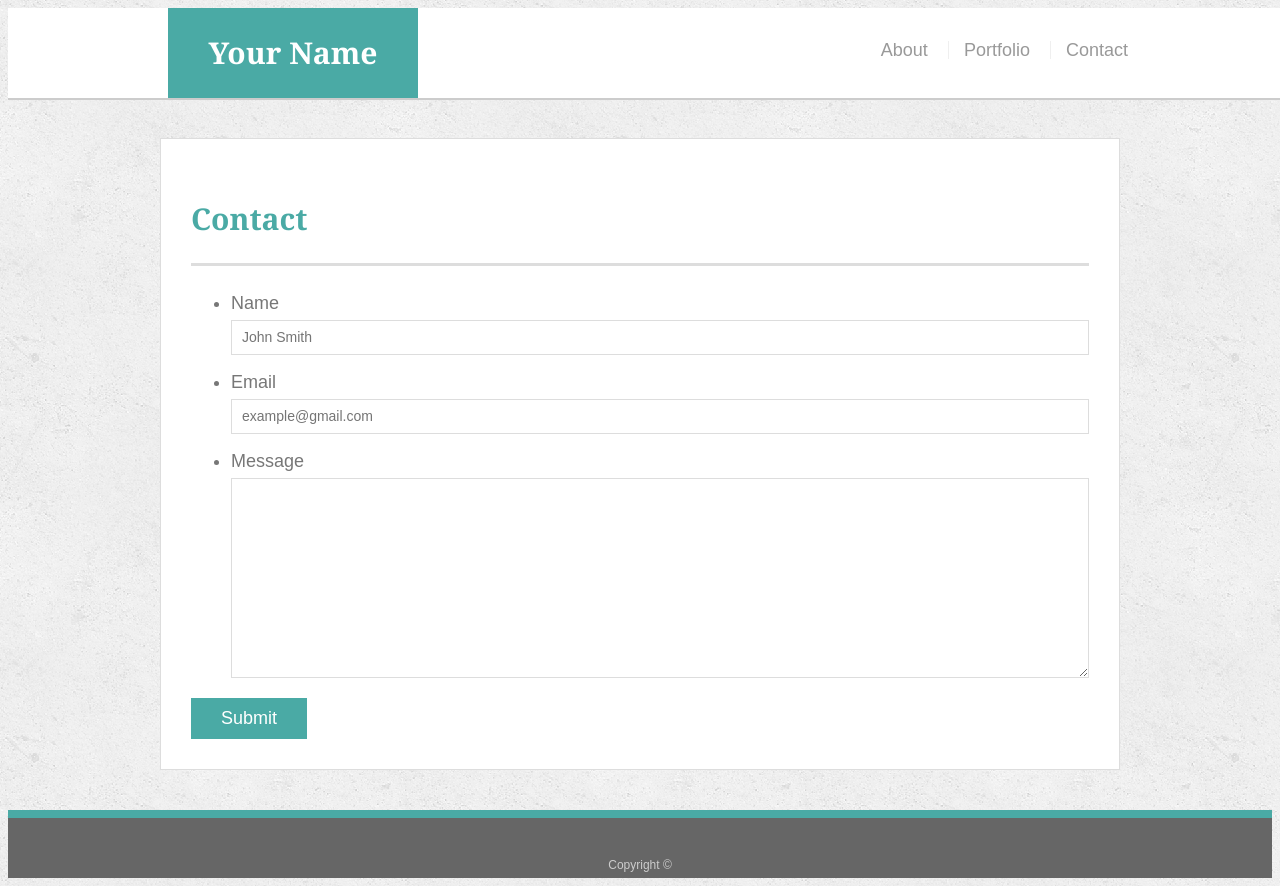
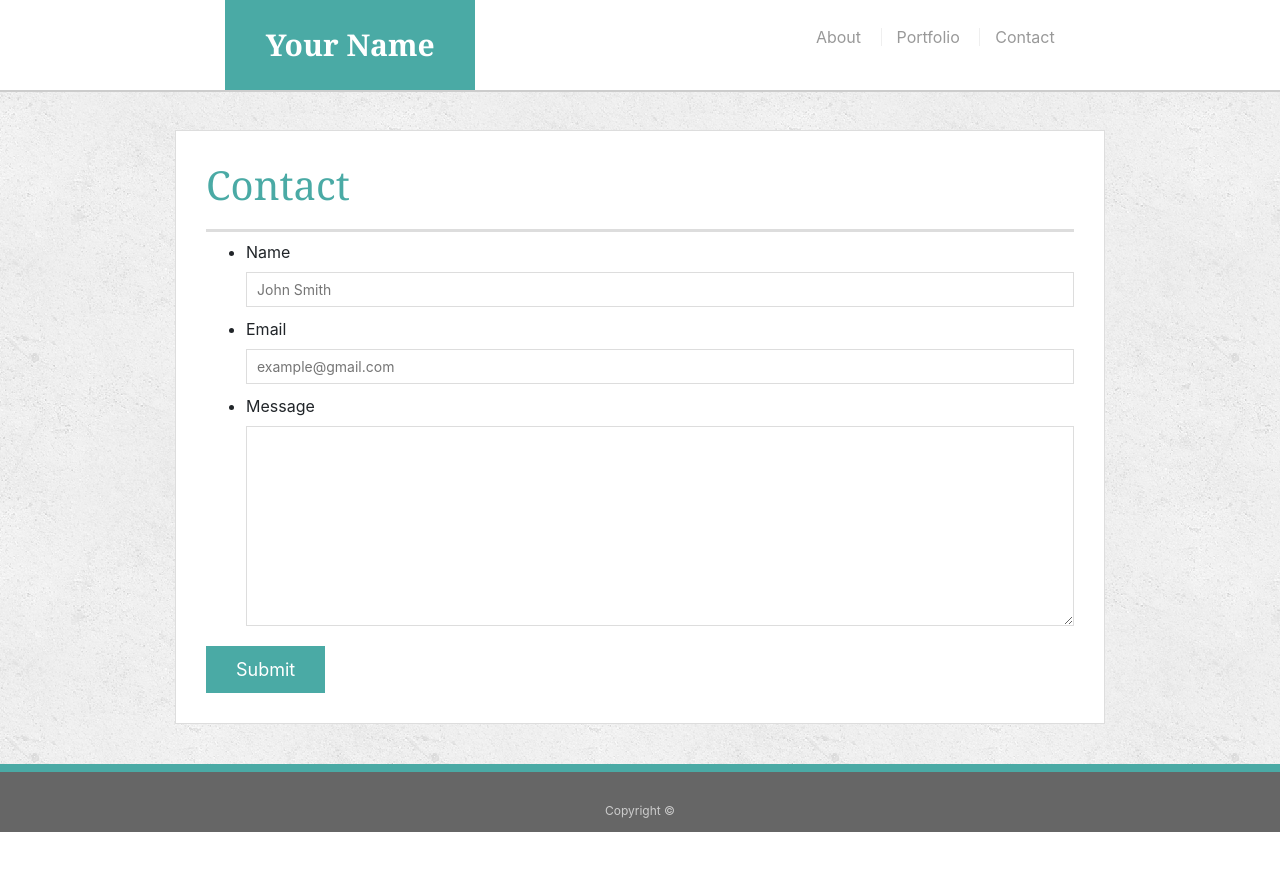
Before and after one commit to ajbarbati/Bootstrap_Portfolio, a plain HTML site: page contact.html in a window 1280 px wide. After the commit the page ends 832 px from the top, so only its background shows below. Drawn offline with nearby package versions, Linux system fonts and the light colour scheme; files whose address does not match are found by name.

Commit message:
added bootstrap file and updated header with bs

```diff
--- a/contact.html
+++ b/contact.html
@@ -5,18 +5,26 @@
   <meta charset="UTF-8">
   <title>Contact | Your Name</title>
   <link rel="stylesheet" type="text/css" href="css/style.css">
+  <link rel="stylesheet" href="https://stackpath.bootstrapcdn.com/bootstrap/4.3.1/css/bootstrap.min.css" integrity="sha384-ggOyR0iXCbMQv3Xipma34MD+dH/1fQ784/j6cY/iJTQUOhcWr7x9JvoRxT2MZw1T" crossorigin="anonymous">
+
 </head>
 
 <body>
 
     <header id="masthead">
         <div class="container">
+          <div class="row">
+            <div class="col-xs-12 mx-auto px-auto offset-xl-3">
               <a href="index.html" id="logo">Your Name</a>
+            </div>
+            <div class="col-xs mx-auto px-auto">
               <nav>
               <a href="index.html">About</a>
               <a href="portfolio.html">Portfolio</a>
               <a href="contact.html">Contact</a>
               </nav>
+            </div>
+          </div>
         </div>
       </header>
 
```
Also changed, not shown: portfolio.html (+8 -0 lines). Lines whose indentation alone changed are shown as unchanged.
